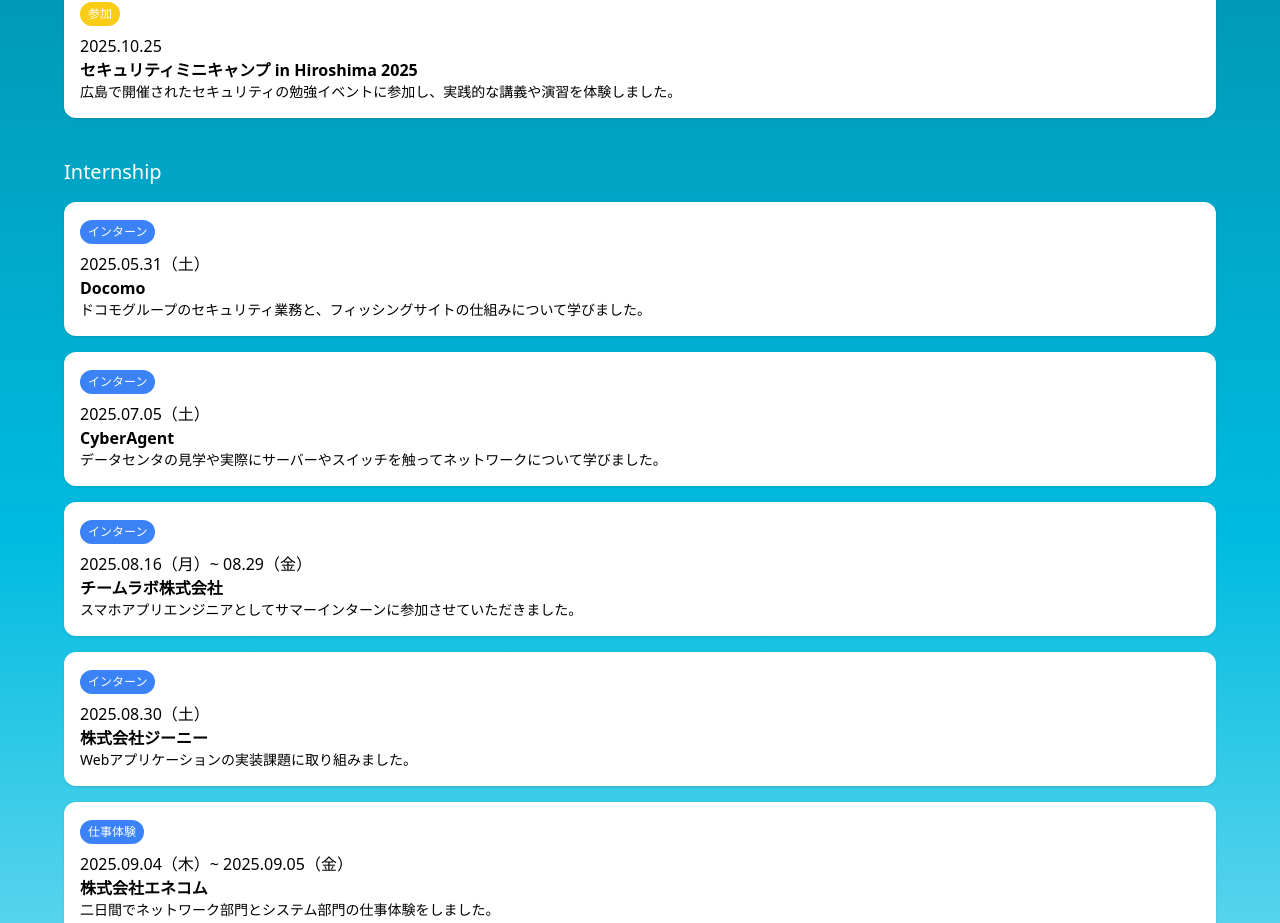
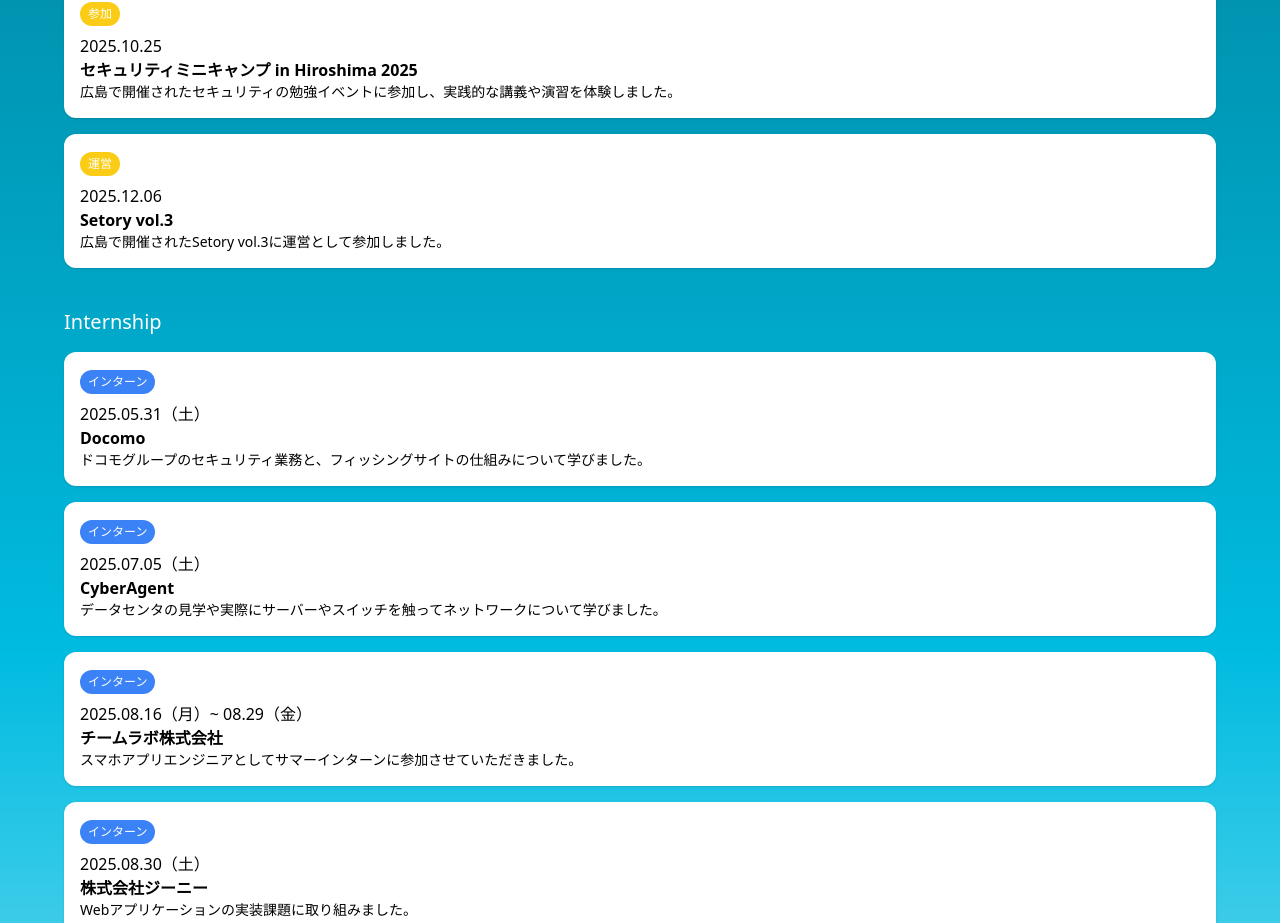
Before and after one commit to niyu07/niyu07.github.io, a React (Vite) app: page /about in a window 1280 px wide. Shown: the part 2294-3217 px from the top of the page. Built offline with nearby package versions, Linux system fonts and the light colour scheme.

Commit message:
feat: AboutページにSetory vol.3の運営参加情報を追加

```diff
--- a/src/pages/About.tsx
+++ b/src/pages/About.tsx
@@ -120,6 +120,14 @@ export default function About() {
     <p className="font-bold">セキュリティミニキャンプ in Hiroshima 2025</p>
     <p className="text-sm">広島で開催されたセキュリティの勉強イベントに参加し、実践的な講義や演習を体験しました。</p>
   </div>
+
+  <div className="bg-white text-black p-4 rounded-xl shadow mb-4">
+    <span className="inline-block bg-yellow-400 text-white text-xs px-2 py-1 rounded-full mb-2">運営</span>
+    <p className="text-sm md:text-base">2025.12.06</p>
+    <p className="font-bold">Setory vol.3</p>
+    <p className="text-sm">広島で開催されたSetory vol.3に運営として参加しました。</p>
+  </div>
+
 </section>
 
 <section className="mb-8 md:mb-10">
```
